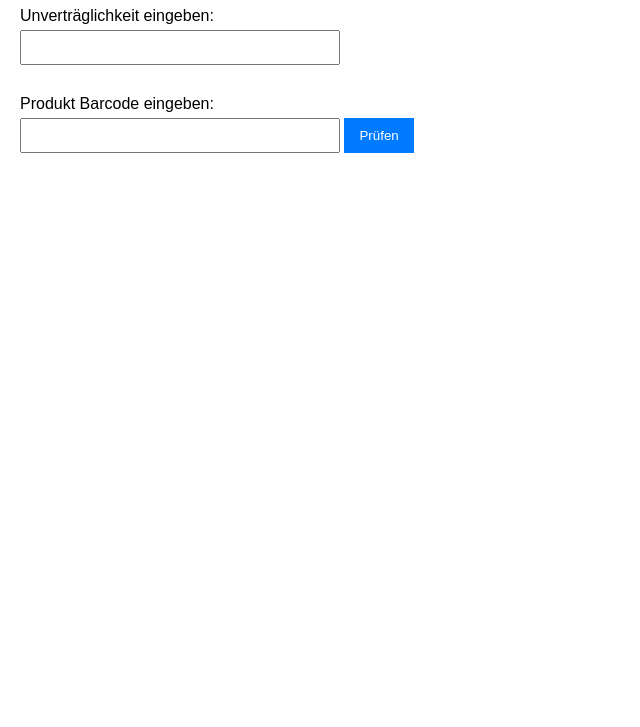
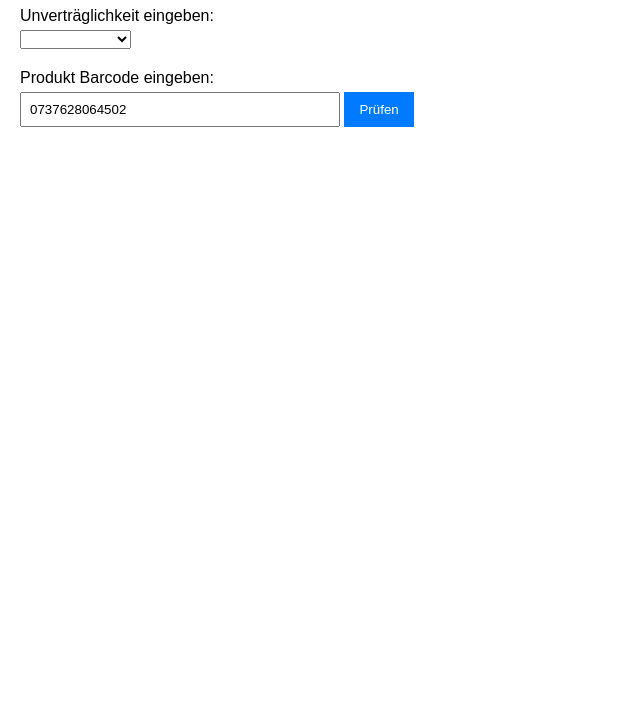
Before and after one commit to DundreDE/Lebensmittel-Pruefen, a plain HTML site: page index.html in a window 1280 px wide. Shown: the part 73-800 px from the top of the page, without its empty margins (0-640 px from the left). Drawn offline with Linux system fonts and the light colour scheme.

Commit message:
Liste der Allergene

```diff
--- a/index.html
+++ b/index.html
@@ -9,12 +9,34 @@
     <h1>Lebensmittelunverträglichkeit Prüfer</h1>
     <form id="intolerance-form">
         <label for="intolerance">Unverträglichkeit eingeben:</label>
+        <!--
         <input type="text" id="intolerance" list="intolerances" autocomplete="off">
+        -->
         <datalist id="intolerances"></datalist>
+        <select name="intolerance" id="intolerance">
+            <option value="Platzhalter"></option>
+            <option value="pepper">Pfeffer</option>
+            <option value="gluten">Gluten</option>
+            <option value="crustaceans">Krebstiere</option>
+            <option value="eggs">Eier</option>
+            <option value="fish">Fisch</option>
+            <option value="peanuts">Erdnüsse</option>
+            <option value="soy">Soja</option>
+            <option value="nuts">Schalenfrüchte</option>
+            <option value="celery">Sellerie</option>
+            <option value="Mustard">Senf</option>
+            <option value="sesame">Sesam</option>
+            <option value="sulfur">Schwefel</option>
+            <option value="Lupine">Lupine</option>
+            <option value="molluscs">Weichtiere</option>
+        </select>
+
+
+
     </form>
     <form id="product-form">
         <label for="barcode">Produkt Barcode eingeben:</label>
-        <input type="text" id="barcode">
+        <input type="text" id="barcode" value="0737628064502">
         <button type="button" onclick="checkProduct()">Prüfen</button>
     </form>
     <div id="result"></div>
```
